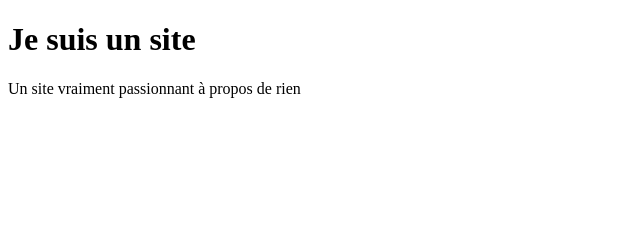
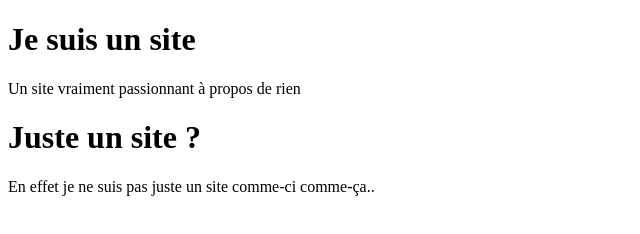
Before and after one commit to noemielev/TestGit2, a plain HTML site: page index.html in a window 1280 px wide. Shown: the whole page, without its empty margins (0-640 px from the left). Drawn offline with Linux system fonts and the light colour scheme.

Commit message:
ajout 2e partie

```diff
--- a/index.html
+++ b/index.html
@@ -7,5 +7,7 @@
     <body>
         <h1>Je suis un site</h1>
         <p>Un site vraiment passionnant à propos de rien</p>
+        <h1>Juste un site ?</h1>
+        <p>En effet je ne suis pas juste un site comme-ci comme-ça..</p>
     </body>
 </html>
```
